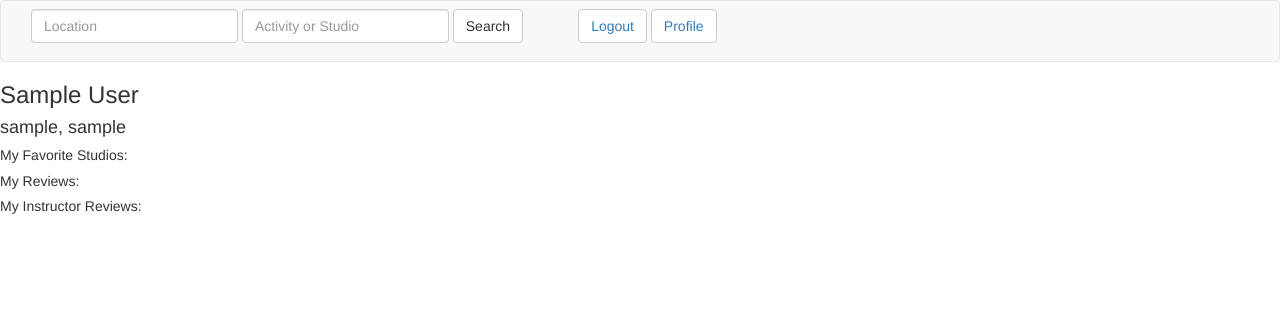
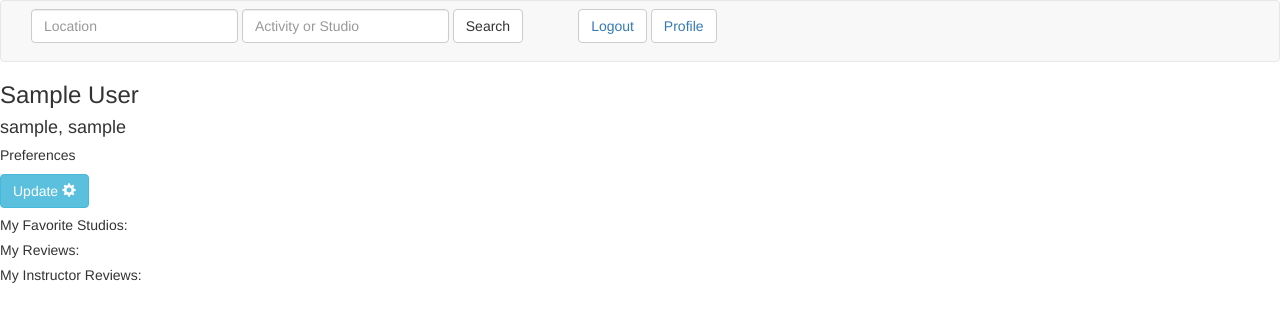
Before and after one commit to celiawaggoner/hackbright-project, a Flask app: page /user/1 in a window 1280 px wide. Shown: the top 322 px of the page. Run offline with Flask 2, Linux system fonts and the light colour scheme; the visitor is signed in with stand-in values (Sample User, id 1); data comes from the database, SQL or seed files in the repository; data that the repository does not hold is empty; some libraries are stand-ins or nearby versions.

Commit message:
Save user preferences on form

```diff
--- a/model.py
+++ b/model.py
@@ -24,6 +24,11 @@ class User(db.Model):
     city = db.Column(db.String(25), nullable=False)
     state = db.Column(db.String(25), nullable=False)
     zipcode = db.Column(db.String(25), nullable=False)
+    amenities_pref = db.Column(db.Integer, nullable=True)
+    cleanliness_pref = db.Column(db.Integer, nullable=True)
+    class_size_pref = db.Column(db.Integer, nullable=True)
+    class_schedule_pref = db.Column(db.Integer, nullable=True)
+    class_pace_pref = db.Column(db.Integer, nullable=True)
 
     def __repr__(self):
         """Provide helpful representation when printed."""
--- a/server.py
+++ b/server.py
@@ -139,6 +139,54 @@ def show_user_profile(user_id):
                            last_name=last_name, city=city, state=state,
                            favorites=favorites, reviews=reviews,
                            instructor_reviews=instructor_reviews)
+
+
+@app.route('/preferences.json')
+def check_user_preferences():
+    """Check for a user's existing preferences to prefill form"""
+
+    # import pdb
+    # pdb.set_trace()
+
+    user_id = session['user']
+
+    user = User.query.filter(User.user_id == user_id).one()
+
+    preferences = {"amenities_pref": user.amenities_pref,
+                    "cleanliness_pref": user.cleanliness_pref,
+                    "class_size_pref": user.class_size_pref,
+                    "class_schedule_pref": user.class_schedule_pref,
+                    "class_pace_pref": user.class_pace_pref}
+
+    if user.amenities_pref > 0:
+        return jsonify(preferences)
+
+
+@app.route('/preferences', methods=["POST"])
+def update_user_preferences():
+    """Get user inputs from preferences form and update database"""
+
+    #get user preferences from form
+    amenities_pref = request.form.get("amenities")
+    cleanliness_pref = request.form.get("cleanliness")
+    class_size_pref = request.form.get("class_size")
+    class_schedule_pref = request.form.get("class_schedule")
+    class_pace_pref = request.form.get("class_pace")
+
+    #query db for user
+    user_id = session['user']
+    user = User.query.filter(User.user_id == user_id).one()
+
+    #add or update user preferences in db
+    user.amenities_pref = amenities_pref
+    user.cleanliness_pref = cleanliness_pref
+    user.class_size_pref = class_size_pref
+    user.class_schedule_pref = class_schedule_pref
+    user.class_pace_pref = class_pace_pref
+
+    db.session.commit()
+
+    return redirect('/user/' + str(user_id))
 
 
 @app.route('/logout')
@@ -351,7 +399,10 @@ def check_instructor_move():
     if studio_in_db:
         instructor.studio_id = studio_in_db.studio_id
         db.session.commit()
-     #if does not exist, add studio to db then update instructor record
+     #if does not exist, alert user
+    else:
+        flash("""Sorry! We couldn't find that studio. Please search for it
+                and add a review for this instructor.""")
 
     return redirect('/studios/' + str(old_studio_id))
 
--- a/templates/user_profile.html
+++ b/templates/user_profile.html
@@ -4,6 +4,70 @@
 
 <h3>{{ first_name }} {{ last_name }}</h3>
 <h4>{{ city }}, {{ state }}</h4>
+
+<div id="preferences">
+    <h5>Preferences</h5>
+     <button type="button" class="btn btn-info" data-toggle="modal" data-target="#myModal" id="prefbtn">Update <span class="glyphicon glyphicon-cog"></span></button>
+
+    <!-- Modal -->
+      <div class="modal fade" id="myModal" role="dialog">
+        <div class="modal-dialog">
+
+          <!-- Modal content-->
+          <div class="modal-content">
+            <div class="modal-header">
+              <button type="button" class="close" data-dismiss="modal">&times;</button>
+             <h4 class="modal-title">Update Your Preferences</h4>
+             <h5 class="modal-title">Let us know what you're looking for in a workout studio so we can help you find the best fit.</h5>
+            </div>
+            <div class="modal-body">
+              <form role="form">
+                <div class="form-group">
+                  <label for="amenities">How important are the amenities? (showers, lockers, etc.)</label>
+                  <br>
+                  <input type="radio" name="amenities" value="1" required>Doesn't matter.
+                  <input type="radio" name="amenities" value="2">Meh.
+                  <input type="radio" name="amenities" value="3">Super important!
+                </div>
+                <div class="form-group">
+                 <label for="cleanliness">Cleanliness?</label>
+                  <br>
+                  <input type="radio" name="cleanliness" value="1" required>Doesn't matter.
+                  <input type="radio" name="cleanliness" value="2">Meh.
+                  <input type="radio" name="cleanliness" value="3">Super important!
+                </div>
+                <div class="form-group">
+                 <label for="class_size">Class size? (do you want to avoid crowds?)</label>
+                 <br>
+                 <input type="radio" name="class_size" value="1" required>Doesn't matter.
+                 <input type="radio" name="class_size" value="2">Meh.
+                 <input type="radio" name="class_size" value="3">Super important!
+                </div>
+                <div class="form-group">
+                 <label for="class_schedule">Class schedule? (do you need a wide range of class times?)</label>
+                  <br>
+                  <input type="radio" name="class_schedule" value="1" required>Doesn't matter.
+                  <input type="radio" name="class_schedule" value="2">Meh.
+                  <input type="radio" name="class_schedule" value="3">Super important!
+                </div>
+                <div class="form-group">
+                 <label for="class_pace">Class pace? (the intenser the better?)</label>
+                  <br>
+                  <input type="radio" name="class_pace" value="1" required>Doesn't matter.
+                  <input type="radio" name="class_pace" value="2">Meh.
+                  <input type="radio" name="class_pace" value="3">Super important!
+                </div>
+                <button type="submit" class="btn btn-default btn-success btn-block" id="prefsubmit">Update</button>
+              </form>
+            </div>
+            <div class="modal-footer">
+              <button type="submit" class="btn btn-default btn-default pull-left" data-dismiss="modal"><span class="glyphicon glyphicon-remove"></span> Cancel</button>
+            </div>
+          </div>
+        </div>
+      </div>
+
+</div>
 
 <div>
     <h5>My Favorite Studios:</h5>
@@ -43,5 +107,43 @@
 
 </div>
 
+<script>
+
+        function checkPreferences() {
+            $.get('/preferences.json', function (results) {
+                var preferences = results;
+                var amenities = String(preferences.amenities_pref);
+                $("input[name='amenities'][value="+amenities+"]").prop('checked', true);
+                var cleanliness= String(preferences.cleanliness_pref);
+                $("input[name='cleanliness'][value="+cleanliness+"]").prop('checked', true);
+                var class_size = String(preferences.class_size_pref);
+                $("input[name='class_size'][value="+class_size+"]").prop('checked', true);
+                var class_schedule = String(preferences.class_schedule_pref);
+                $("input[name='class_schedule'][value="+class_schedule+"]").prop('checked', true);
+                var class_pace = String(preferences.class_pace_pref);
+                $("input[name='class_pace'][value="+class_pace+"]").prop('checked', true);
+            });
+        }
+
+        $('#prefbtn').on('click', checkPreferences);
+        //get form inputs and send to server via AJAX
+        function getInputs(evt) {
+            evt.preventDefault();
+            var data = {
+                        "amenities": $("input[name=amenities]:checked").val(),
+                        "cleanliness": $("input[name=cleanliness]:checked").val(),
+                        "class_size": $("input[name=class_size]:checked").val(),
+                        "class_schedule": $("input[name=class_schedule]:checked").val(),
+                        "class_pace": $("input[name=class_pace]:checked").val()
+                        }
+
+            $.post('/preferences', data, function () {
+                $("#myModal").modal("hide");
+            });
+        }
+
+        $('#prefsubmit').on('click', getInputs);
+</script>
+
 
 {% endblock %}
```
Also changed, not shown: templates/review.html (+0 -15 lines).
